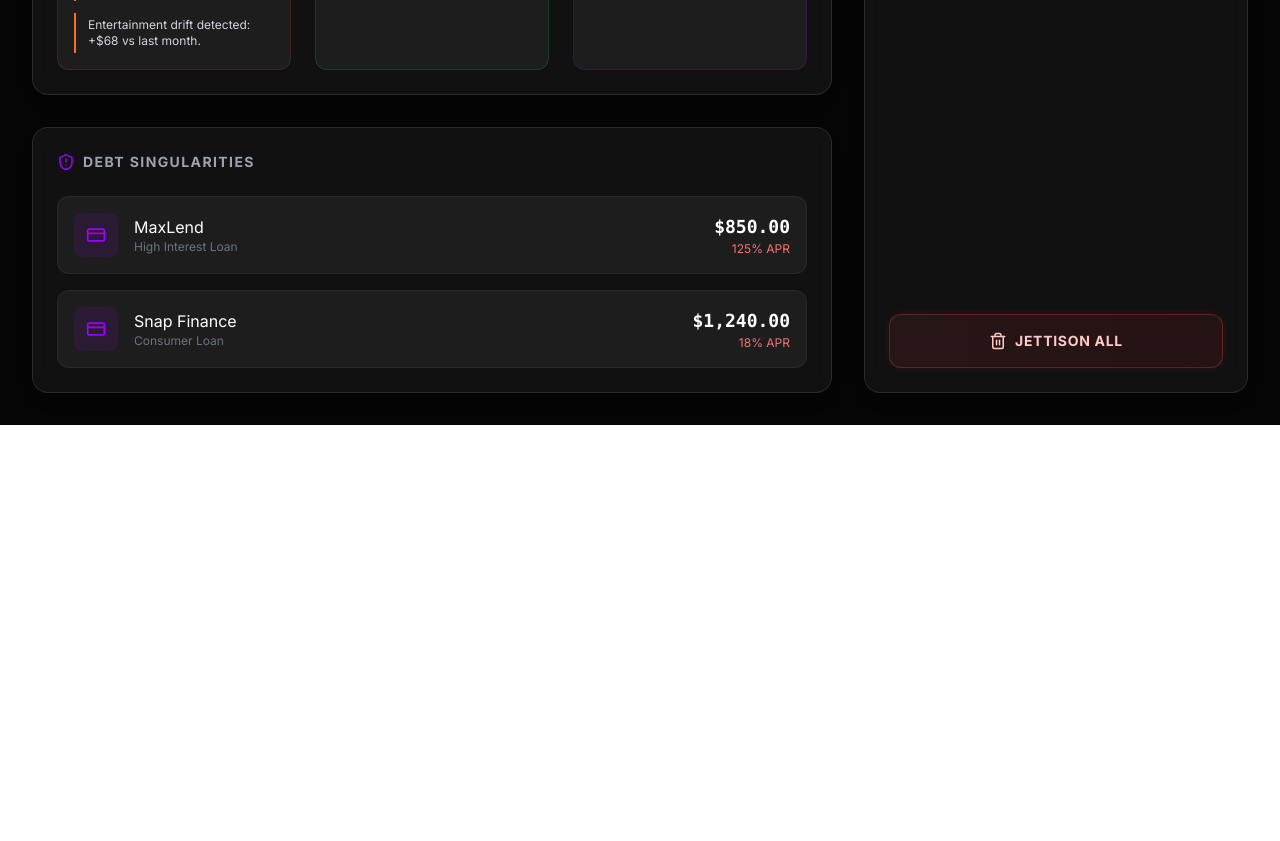
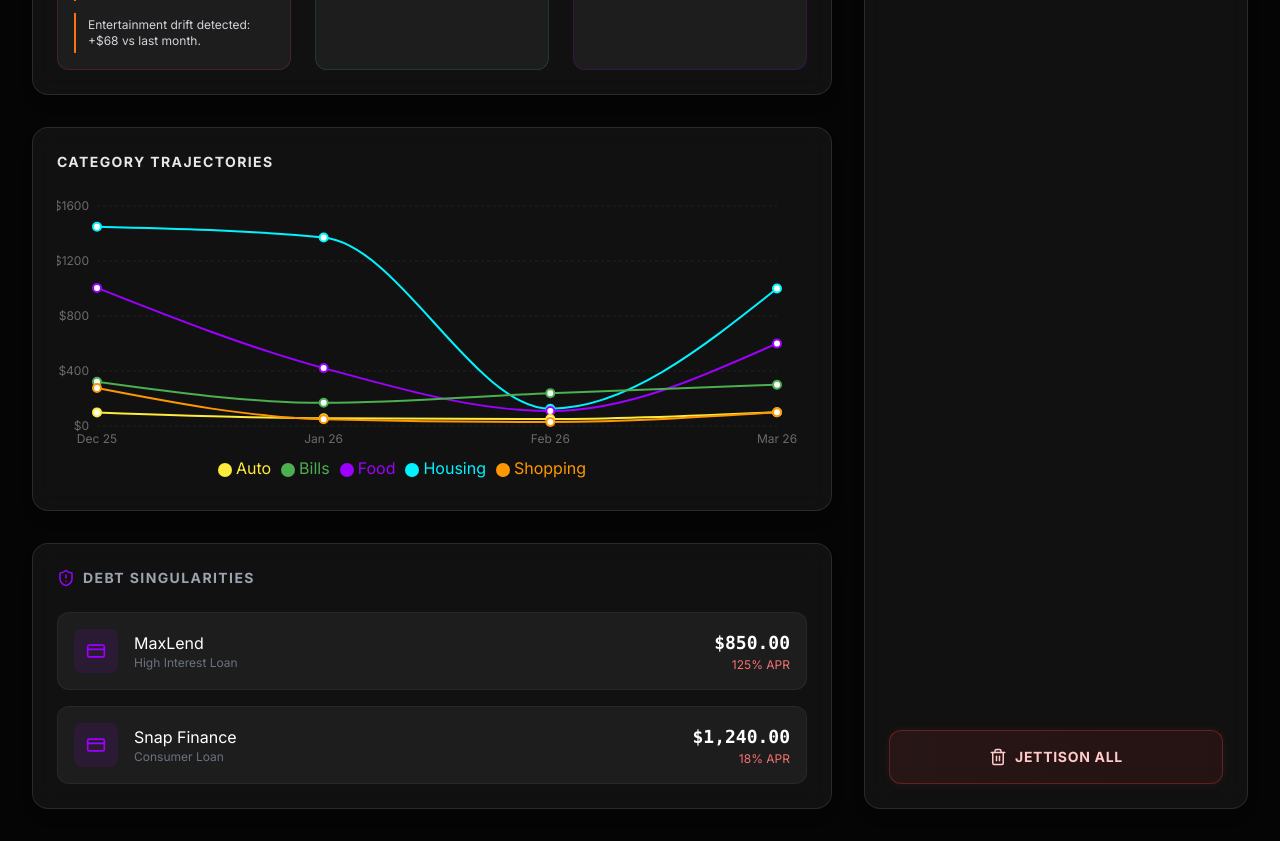
Before and after one commit to gmajors1326/antigravity-budget, a React (Vite) app: page / in a window 1280 px wide. Shown: the part 1040-1881 px from the top of the page. Before the commit the page ends 1465 px from the top, so only its background shows below. Built offline with nearby package versions, Linux system fonts and the light colour scheme.

Commit message:
Add Category Trends Line Chart to Dashboard

```diff
--- /dev/null
+++ b/src/components/CategoryTrendsChart.jsx
@@ -0,0 +1,63 @@
+import React from 'react';
+import { LineChart, Line, XAxis, YAxis, Tooltip, ResponsiveContainer, CartesianGrid, Legend } from 'recharts';
+
+const CategoryTrendsChart = ({ data }) => {
+    // Transform data for chart
+    const chartData = data.map(item => ({
+        month: item.month,
+        Housing: item.categories?.housing || 0,
+        Food: item.categories?.food || 0,
+        Auto: item.categories?.auto || 0,
+        Bills: item.categories?.bills || 0,
+        Misc: item.categories?.misc || 0,
+        Shopping: item.categories?.shopping || 0
+    }));
+
+    return (
+        <div className="glass h-96 w-full rounded-2xl p-6 relative overflow-hidden bg-black/40 border border-white/10 shadow-[0_0_50px_rgba(0,0,0,0.5)]">
+            <div className="flex justify-between items-center mb-6 z-10 relative">
+                <h3 className="text-gray-200 text-sm font-bold uppercase tracking-widest">
+                    Category Trajectories
+                </h3>
+            </div>
+
+            <ResponsiveContainer width="100%" height="85%">
+                <LineChart data={chartData} margin={{ top: 10, right: 30, left: -20, bottom: 0 }}>
+                    <CartesianGrid strokeDasharray="3 3" stroke="#ffffff10" vertical={false} />
+                    <XAxis
+                        dataKey="month"
+                        stroke="#ffffff40"
+                        tick={{ fontSize: 12, fill: '#ffffff60' }}
+                        axisLine={false}
+                        tickLine={false}
+                    />
+                    <YAxis
+                        stroke="#ffffff40"
+                        tick={{ fontSize: 12, fill: '#ffffff60' }}
+                        axisLine={false}
+                        tickLine={false}
+                        tickFormatter={(value) => `$${value}`}
+                    />
+                    <Tooltip
+                        contentStyle={{
+                            backgroundColor: 'rgba(5, 5, 5, 0.9)',
+                            border: '1px solid rgba(255, 255, 255, 0.1)',
+                            borderRadius: '8px',
+                            backdropFilter: 'blur(10px)'
+                        }}
+                        itemStyle={{ color: '#fff' }}
+                    />
+                    <Legend iconType="circle" />
+
+                    <Line type="monotone" dataKey="Housing" stroke="#00f3ff" strokeWidth={2} dot={{ r: 4 }} activeDot={{ r: 6 }} />
+                    <Line type="monotone" dataKey="Food" stroke="#9d00ff" strokeWidth={2} dot={{ r: 4 }} activeDot={{ r: 6 }} />
+                    <Line type="monotone" dataKey="Auto" stroke="#ffeb3b" strokeWidth={2} dot={{ r: 4 }} activeDot={{ r: 6 }} />
+                    <Line type="monotone" dataKey="Bills" stroke="#4caf50" strokeWidth={2} dot={{ r: 4 }} activeDot={{ r: 6 }} />
+                    <Line type="monotone" dataKey="Shopping" stroke="#ff9800" strokeWidth={2} dot={{ r: 4 }} activeDot={{ r: 6 }} />
+                </LineChart>
+            </ResponsiveContainer>
+        </div>
+    );
+};
+
+export default CategoryTrendsChart;
--- a/src/components/Dashboard.jsx
+++ b/src/components/Dashboard.jsx
@@ -4,6 +4,7 @@
 import GravityChart from './GravityChart';
 import DataEditor from './DataEditor';
 import MissionControl from './MissionControl';
+import CategoryTrendsChart from './CategoryTrendsChart';
 
 const initialData = [
     {
@@ -153,6 +154,9 @@
                         {/* New Mission Control Module */}
                         <MissionControl data={data} />
 
+                        {/* Category Trends */}
+                        <CategoryTrendsChart data={data} />
+
                         {/* Debt Section */}
 
                         {/* Debt Section */}
```
